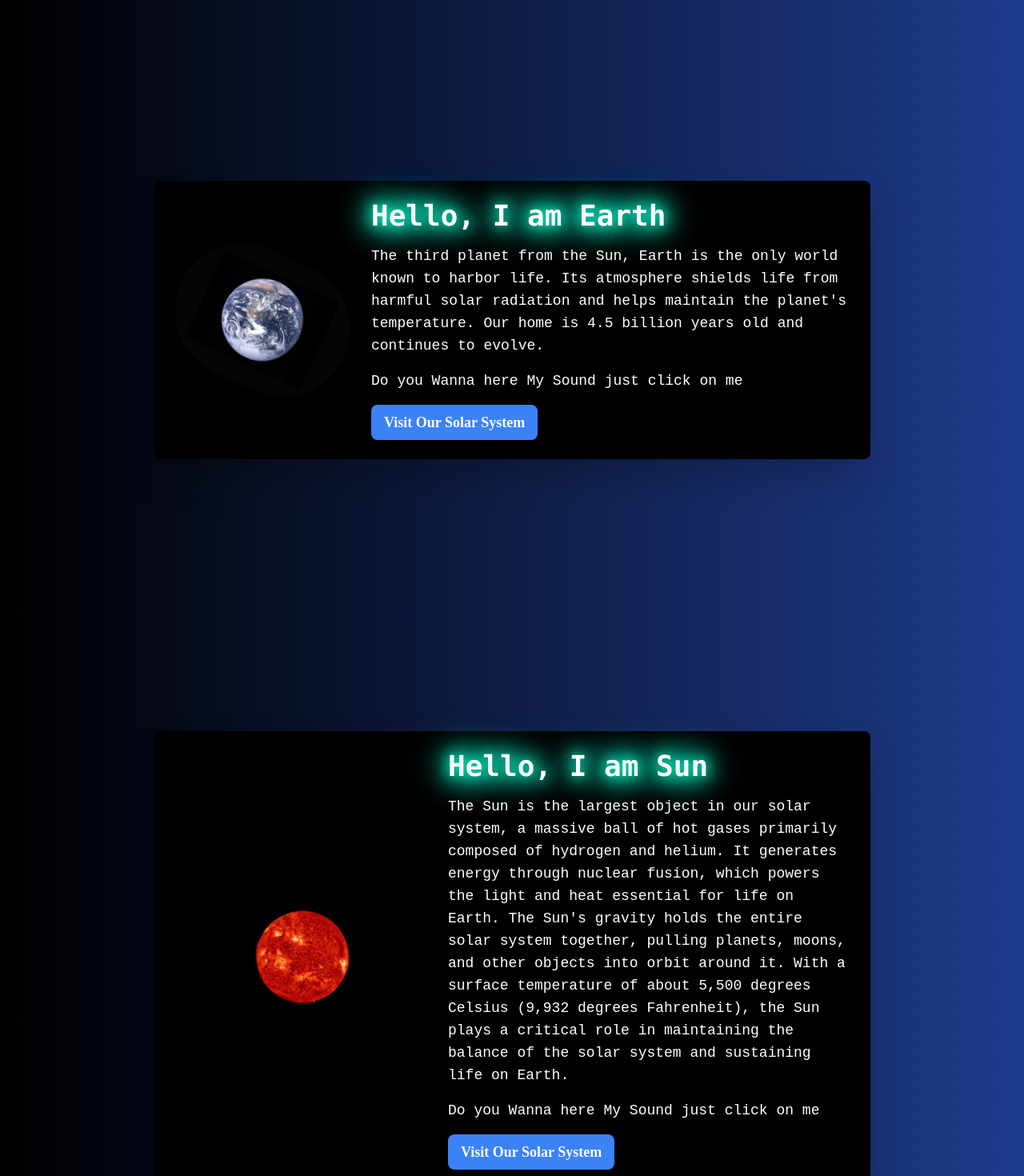
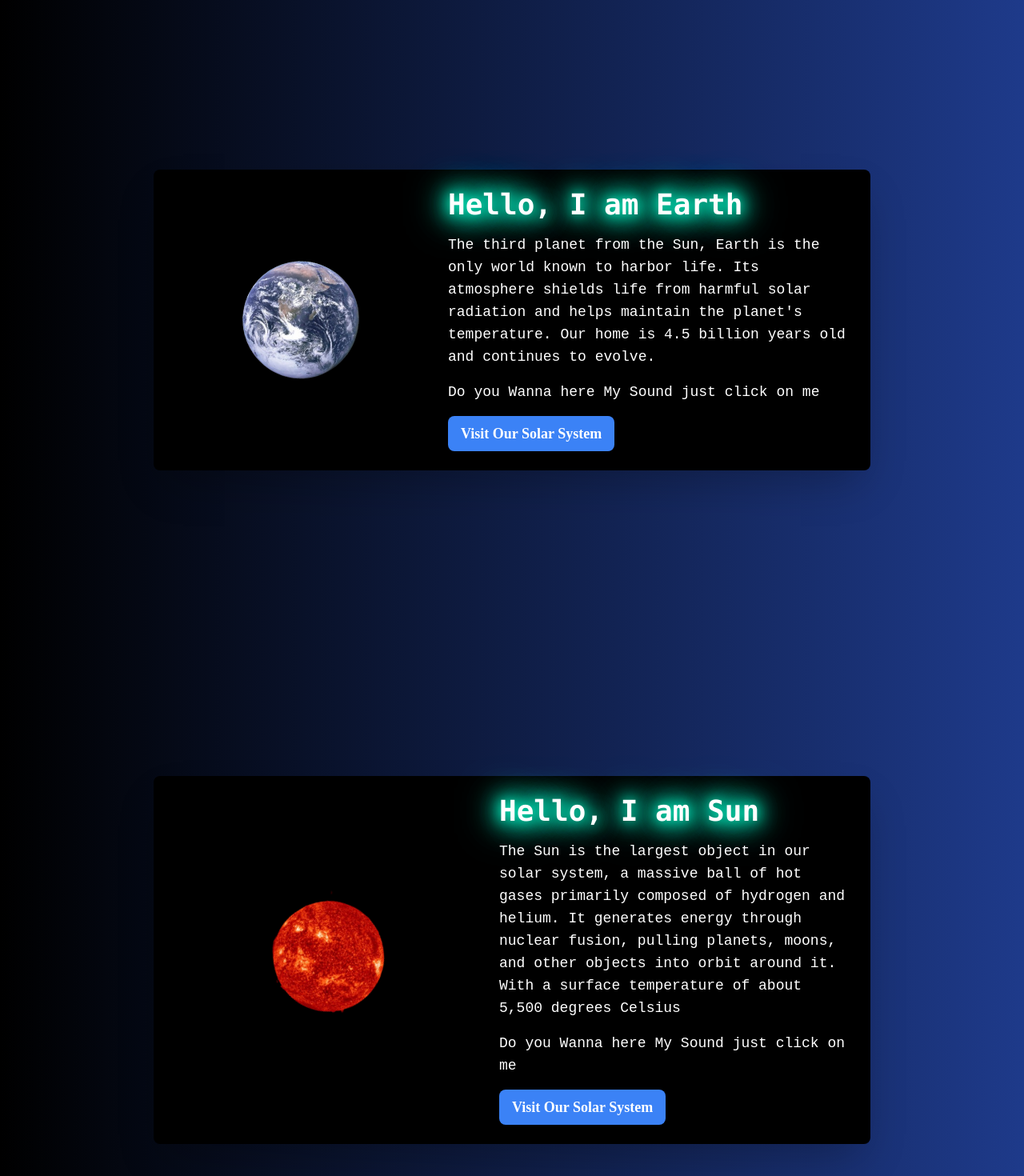
Before and after one commit to Rohan1786/PlanetaryObjects, a React (Vite) app: page / in a window 1280 px wide. Shown: the top 1470 px of the page at 80% size. Built offline with nearby package versions, Linux system fonts and the light colour scheme; a web font is replaced by a local one.

Commit message:
commit for png

```diff
--- a/src/Components/Planets/Earth/Earth.jsx
+++ b/src/Components/Planets/Earth/Earth.jsx
@@ -35,9 +35,9 @@
         <div className="earth-container flex flex-col md:flex-row items-center space-y-6 md:space-y-0">
           {/* Rotating Earth Image with click event to play sound */}
           <img
-            src="earth.jpg"
+            src="earth.png"
             alt="Earth"
-            className="earth w-40 md:w-56 rounded-full rotating-earth mx-auto"
+            className="earth w-56 md:w-80 rotating-earth mx-auto"
             onClick={playSound} // Play sound when image is clicked
           />
           <div className="md:ml-6 flex-col space-y-4 text-center md:text-left">
--- a/src/Components/Planets/Sun/Sun.jsx
+++ b/src/Components/Planets/Sun/Sun.jsx
@@ -26,7 +26,7 @@
           <img
             src="sun.png"
             alt="Sun"
-            className="earth w-60 md:w-80 rounded-full rotating-earth mx-auto"
+            className="earth w-80 md:w-96 rounded-full rotating-earth mx-auto"
             onClick={playSound} // Play sound when image is clicked
           />
           <div className="md:ml-6 flex-col space-y-4 text-center md:text-left">
@@ -35,10 +35,8 @@
             </h1>
             <p className="text-base md:text-lg leading-relaxed font-IBM">
   The Sun is the largest object in our solar system, a massive ball of hot gases primarily composed of hydrogen and helium.
-  It generates energy through nuclear fusion, which powers the light and heat essential for life on Earth.
-  The Sun's gravity holds the entire solar system together, pulling planets, moons, and other objects into orbit around it.
-  With a surface temperature of about 5,500 degrees Celsius (9,932 degrees Fahrenheit), the Sun plays a critical role in maintaining the balance
-  of the solar system and sustaining life on Earth.
+  It generates energy through nuclear fusion, pulling planets, moons, and other objects into orbit around it.
+  With a surface temperature of about 5,500 degrees Celsius
 </p>
 
             <p className="text-base md:text-lg leading-relaxed font-IBM">
```
Also changed, not shown: public/earth.png (added), public/venus.png (added).
